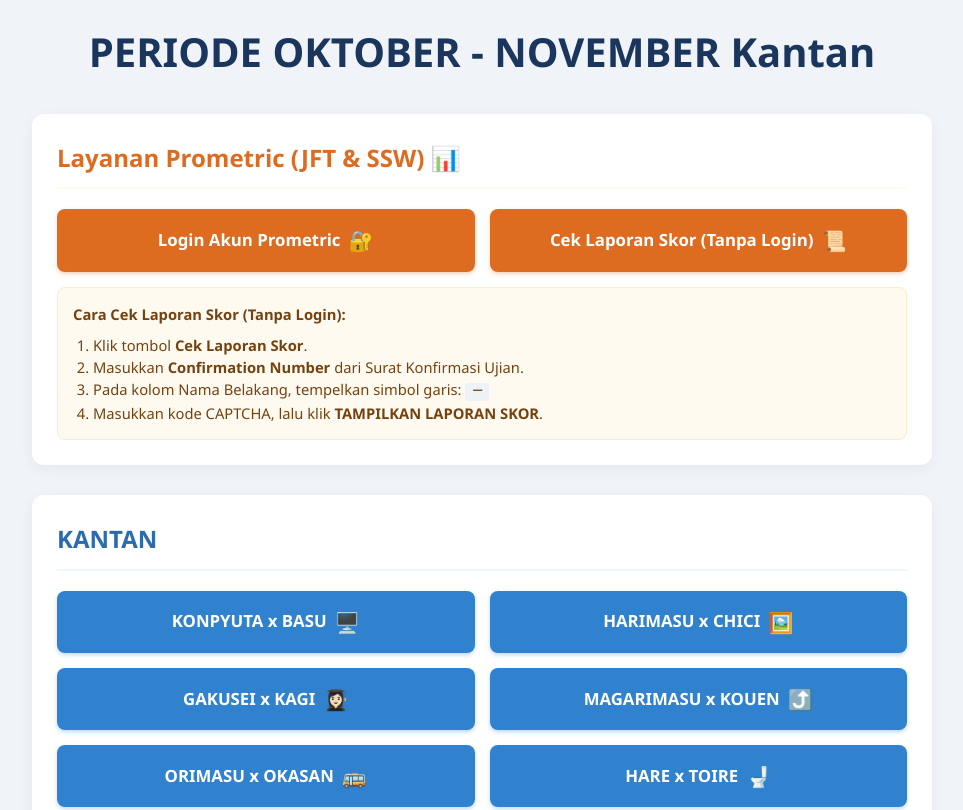
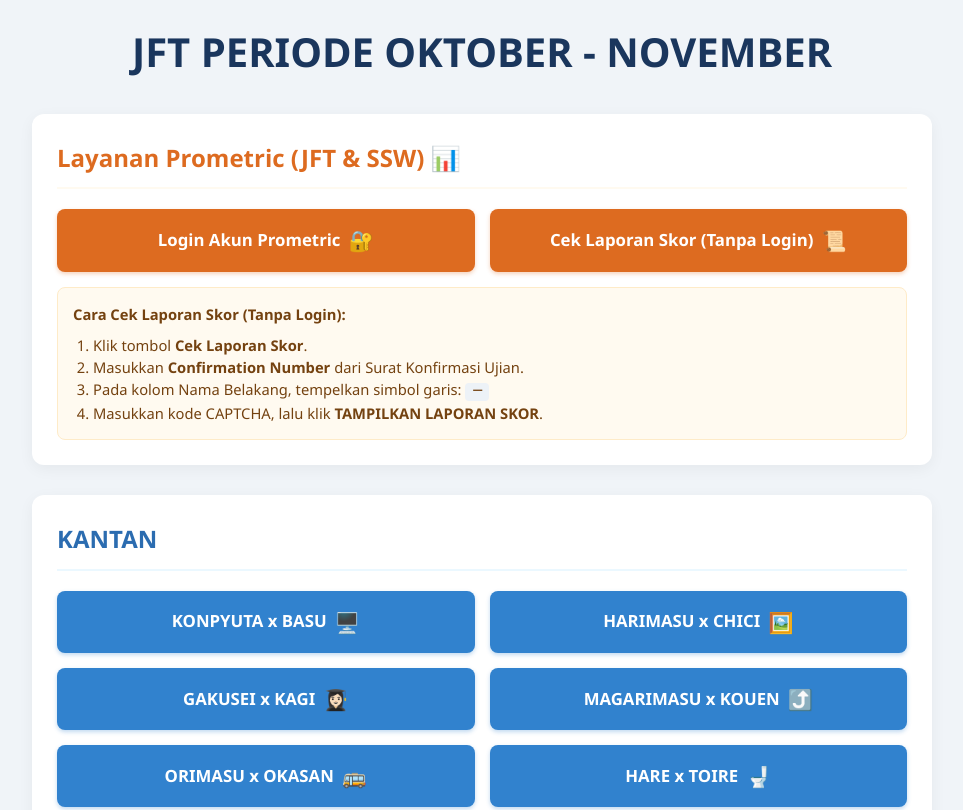
Before and after one commit to coky134/JFTPortal, a plain HTML site: page index.html in a window 1280 px wide. Shown: the top 810 px of the page, without its empty margins (158-1121 px from the left). Drawn offline with Linux system fonts and the light colour scheme.

Commit message:
Update index.html

```diff
--- a/index.html
+++ b/index.html
@@ -135,7 +135,7 @@
 
     <div class="container">
         <header>
-            <h1>PERIODE OKTOBER - NOVEMBER Kantan</h1>
+            <h1>JFT PERIODE OKTOBER - NOVEMBER</h1>
         </header>
 
 <!-- Bagian Hasil Ujian Prometric -->
```
